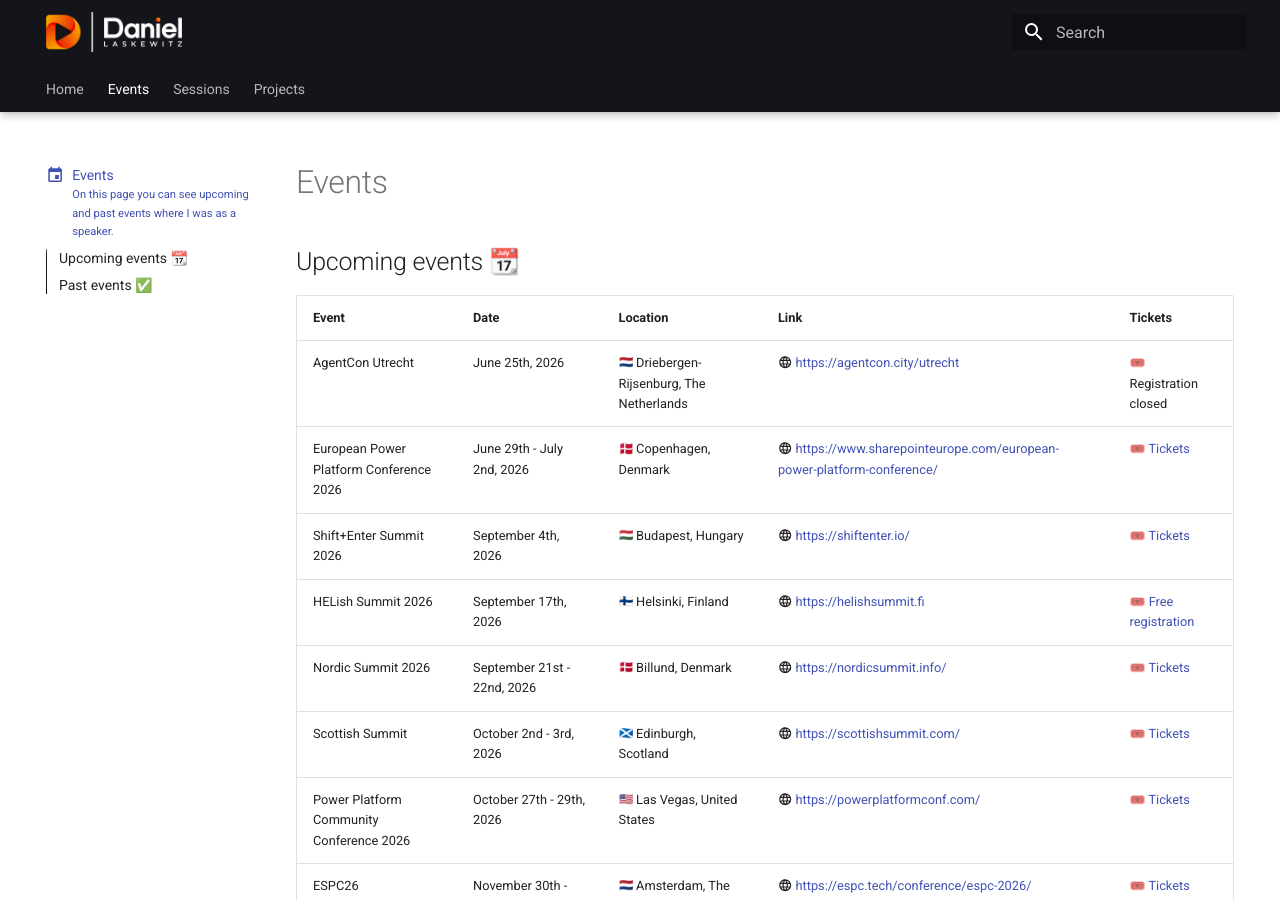
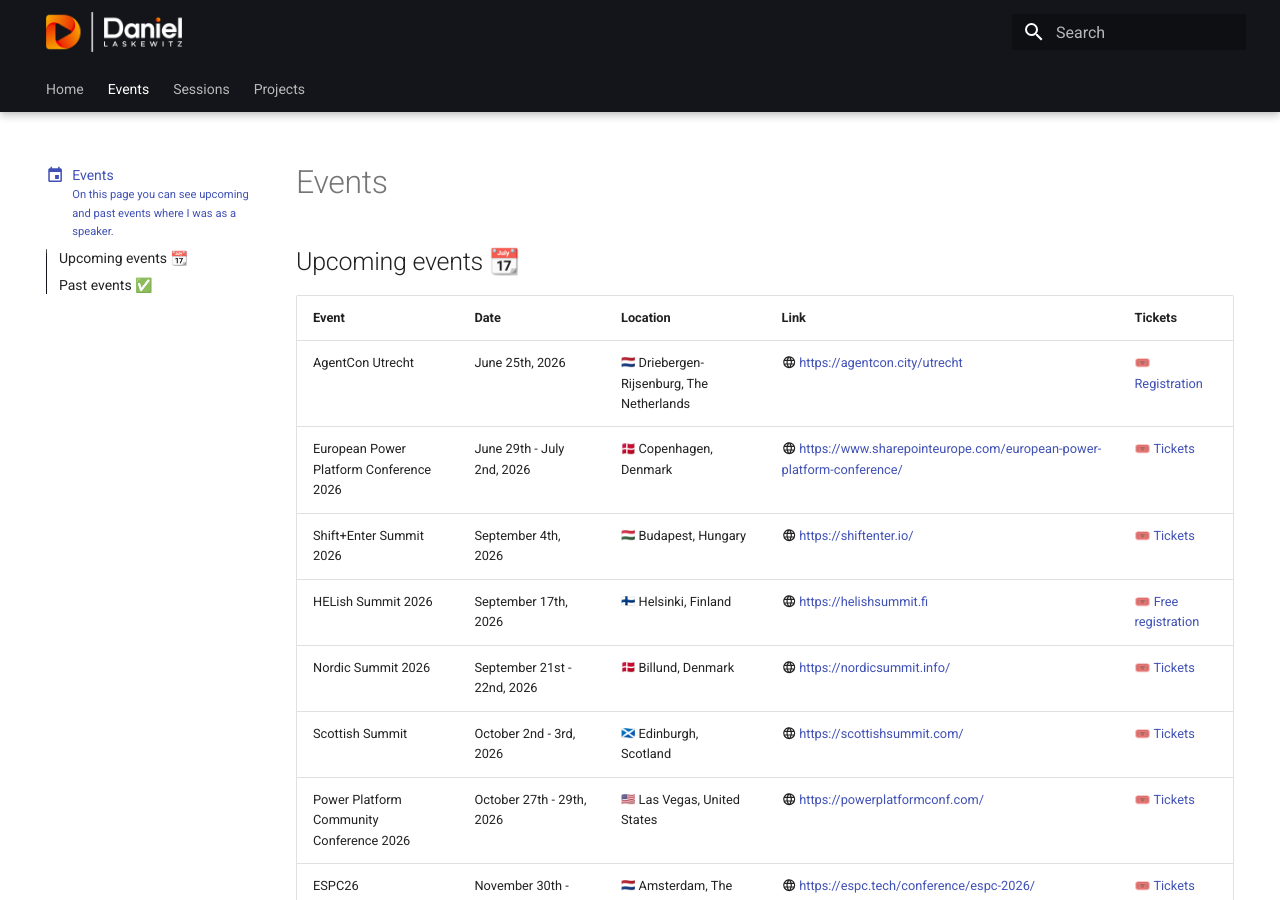
Before and after one commit to Laskewitz/laskewitz.github.io, an MkDocs documentation site: the page built from docs/events.md, in a window 1280 px wide and 900 px high. Built offline with MkDocs 1.6.1 and Material for MkDocs 9.7.7, drawn with Linux system fonts in a browser that asks for light colours; emoji names are drawn with the system emoji font.

Commit message:
Add AgentCon Utrecht registration link
Co-authored-by: Copilot <223556219+Copilot@users.noreply.github.com>

```diff
--- a/docs/events.md
+++ b/docs/events.md
@@ -15,7 +15,7 @@ icon: material/calendar
 
 | Event | Date | Location | Link | Tickets |
 | ----------- | ------------------------------------ | ------------------------------------ | ------------------------------------ | ------------------------------------ |
-| AgentCon Utrecht | June 25th, 2026 | :nl: Driebergen-Rijsenburg, The Netherlands | :material-web: [https://agentcon.city/utrecht](https://agentcon.city/utrecht) | 🎟️ Registration closed |
+| AgentCon Utrecht | June 25th, 2026 | :nl: Driebergen-Rijsenburg, The Netherlands | :material-web: [https://agentcon.city/utrecht](https://agentcon.city/utrecht) | 🎟️ [Registration](https://globalai.community/e/l9bfp20y/register) |
 | European Power Platform Conference 2026 | June 29th - July 2nd, 2026 | :dk: Copenhagen, Denmark | :material-web: [https://www.sharepointeurope.com/european-power-platform-conference/](https://www.sharepointeurope.com/european-power-platform-conference/) | 🎟️ [Tickets](https://www.sharepointeurope.com/european-power-platform-conference-pricing/) |
 | Shift+Enter Summit 2026 | September 4th, 2026 | :hu: Budapest, Hungary | :material-web: [https://shiftenter.io/](https://shiftenter.io/) | 🎟️ [Tickets](https://www.shiftenter.io/tickets) |
 | HELish Summit 2026 | September 17th, 2026 | :fi: Helsinki, Finland | :material-web: [https://helishsummit.fi](https://helishsummit.fi) | 🎟️ [Free registration](https://www.lyyti.fi/reg/HELish_Summit_2026) |
```
